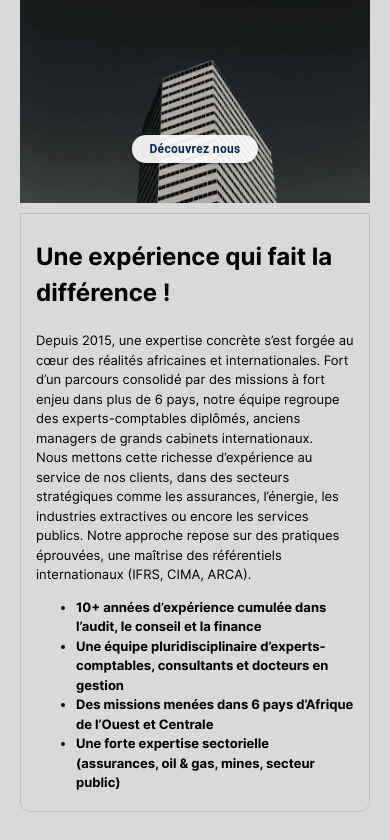
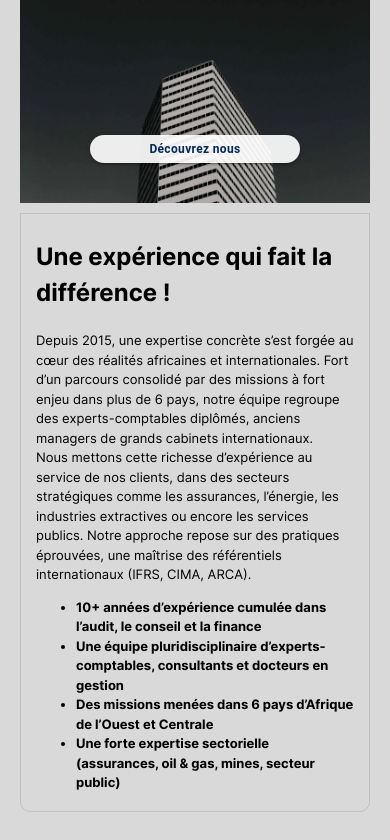
Before and after one commit to kevan241/2bni, a React (Vite) app in the folder 2bn_international/: page / in a window 390 px wide. Shown: the part 1460-2300 px from the top of the page. Built offline with nearby package versions, Linux system fonts and the light colour scheme; grey boxes are pictures that could not be loaded; a web font is replaced by a local one.

Commit message:
responsive edition v3.9

```diff
--- a/2bn_international/src/index.css
+++ b/2bn_international/src/index.css
@@ -1450,6 +1450,7 @@ p.carriere {
 .image_company .btn {
   position: absolute;
   bottom: 40px;
+  width: 60%;
   left: 50%;
   transform: translateX(-50%)!important;
   z-index: 2;
@@ -2313,6 +2314,7 @@ a.MuiButtonBase-root.MuiButton-root.MuiButton-contained.MuiButton-containedPrima
 .image_company .btn {
   position: absolute;
   bottom: 40px;
+  width: 60%;
   left: 50%;
   transform: translateX(-50%)!important;
   z-index: 2;
```
